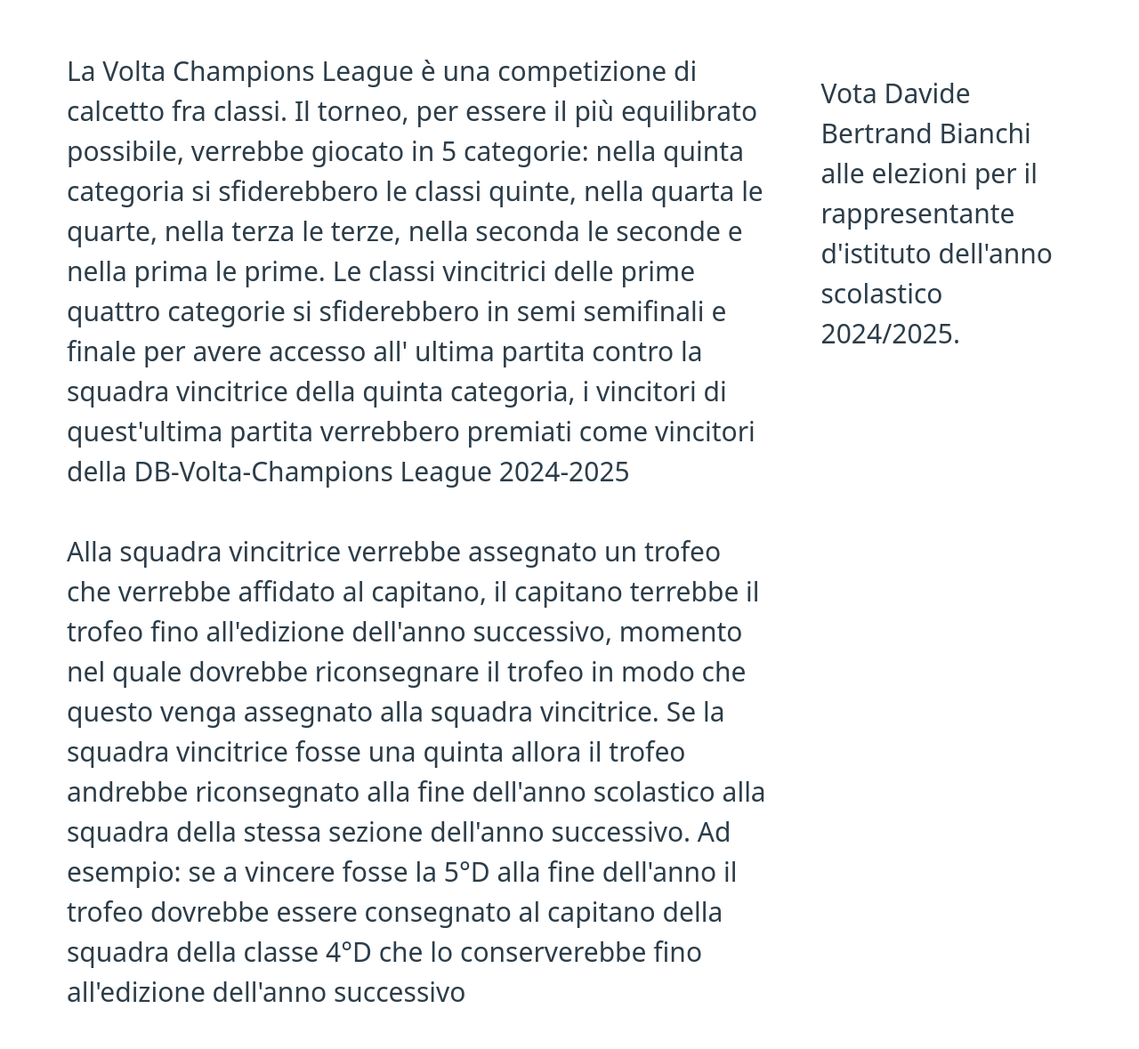
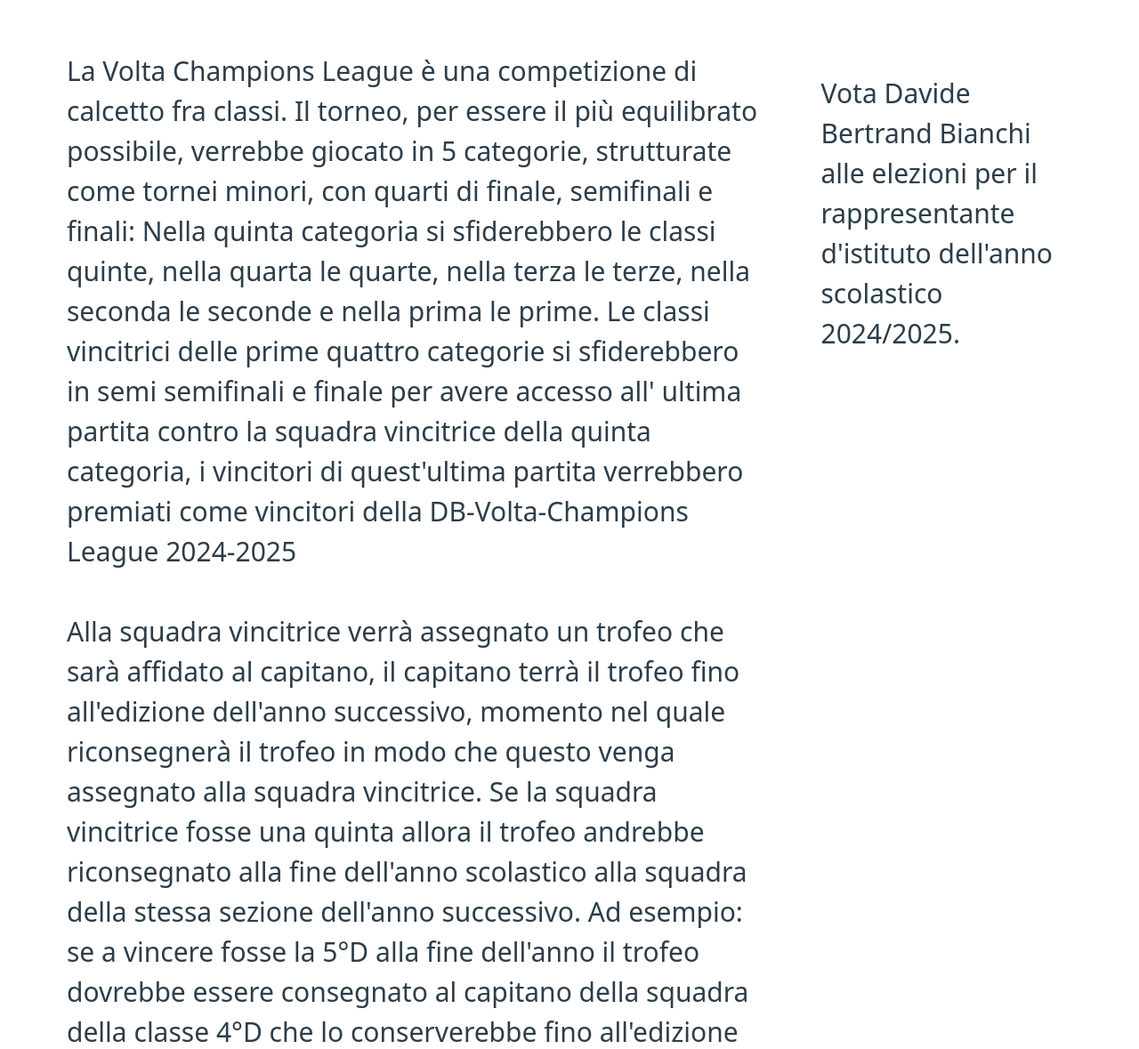
Before and after one commit to davidebertrandbianchi/voltapagina, a plain HTML site: page torneo.html in a window 1280 px wide. Shown: the part 556-1735 px from the top of the page at 89% size. Drawn offline with Linux system fonts and the light colour scheme; a script that the page names is missing.

Commit message:
Update torneo.html

```diff
--- a/torneo.html
+++ b/torneo.html
@@ -43,15 +43,15 @@
           <h1>VOLTA CHAMPIONS LEAGUE</h1>
 
           <h3>
-          La Volta Champions League è una competizione di calcetto fra classi. Il torneo, per essere il più equilibrato possibile, verrebbe giocato in 5 categorie:
-          nella quinta categoria si sfiderebbero le classi quinte, nella quarta le quarte, nella terza le terze, nella seconda le seconde e nella prima le prime.
+          La Volta Champions League è una competizione di calcetto fra classi. Il torneo, per essere il più equilibrato possibile, verrebbe giocato in 5 categorie, strutturate come tornei minori, con quarti di finale, semifinali e finali:
+          Nella quinta categoria si sfiderebbero le classi quinte, nella quarta le quarte, nella terza le terze, nella seconda le seconde e nella prima le prime.
           Le classi vincitrici delle prime quattro categorie si sfiderebbero in semi semifinali e finale per avere accesso all' ultima partita
           contro la squadra vincitrice della quinta categoria, i vincitori di quest'ultima partita verrebbero premiati come
           vincitori della DB-Volta-Champions League 2024-2025</h3>
 
           <h3>
-          Alla squadra vincitrice verrebbe assegnato un trofeo che verrebbe affidato al capitano, il capitano terrebbe
-          il trofeo fino all'edizione dell'anno successivo, momento nel quale dovrebbe riconsegnare il trofeo
+          Alla squadra vincitrice verrà assegnato un trofeo che sarà affidato al capitano, il capitano terrà
+          il trofeo fino all'edizione dell'anno successivo, momento nel quale riconsegnerà il trofeo
           in modo che questo venga assegnato alla squadra vincitrice. Se la squadra vincitrice fosse una quinta allora il trofeo andrebbe riconsegnato
           alla fine dell'anno scolastico alla squadra della stessa sezione dell'anno successivo. Ad esempio: se a vincere fosse la 5°D alla fine dell'anno il trofeo dovrebbe
           essere consegnato al capitano della squadra della classe 4°D che lo conserverebbe fino all'edizione dell'anno successivo</h3>
```
